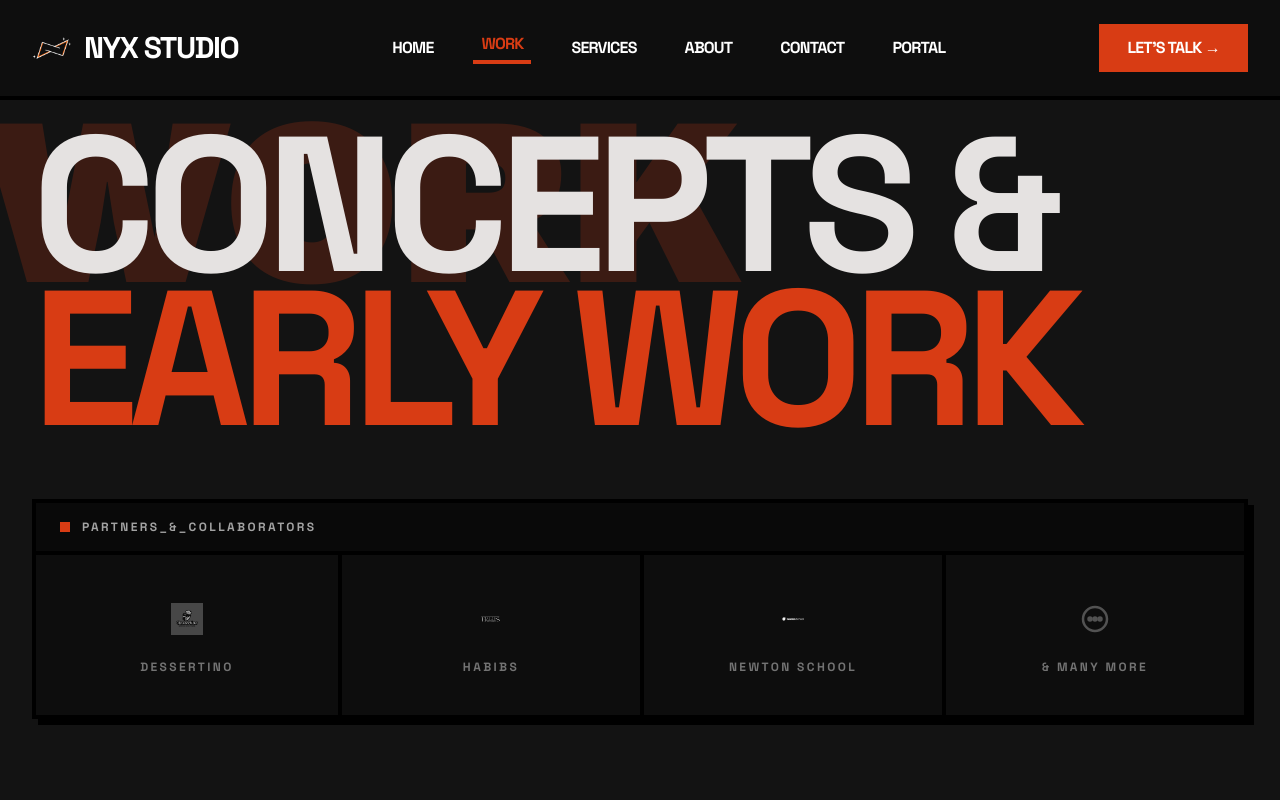
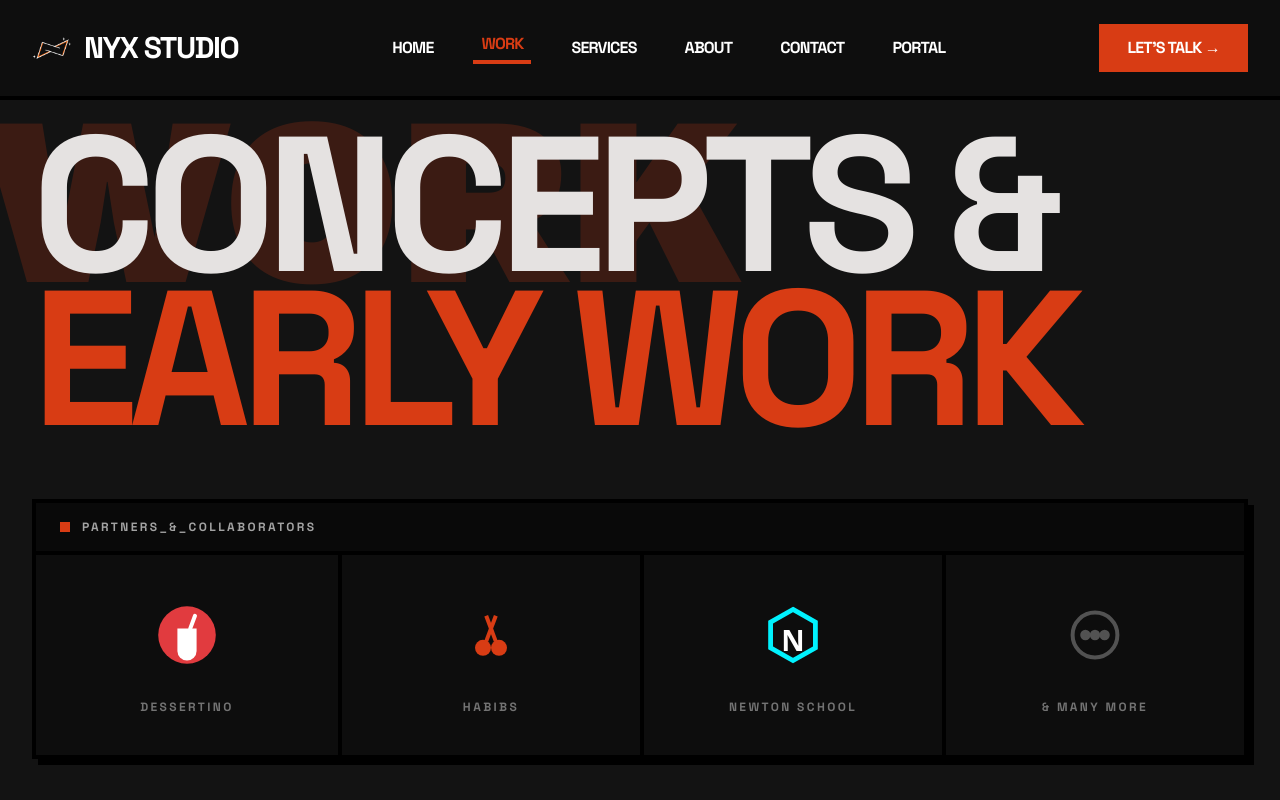
Before and after one commit to atharvgit2005/NYX, a Next.js app: page /work in a window 1280 px wide. Shown: the top 800 px of the page. Built offline with nearby package versions, Linux system fonts and the light colour scheme; a web font is replaced by a local one.

Commit message:
design(work): scale up brand logos to fill layout cards nicely and apply full brand color accents to vector icons

```diff
--- a/src/app/work/page.tsx
+++ b/src/app/work/page.tsx
@@ -1,6 +1,5 @@
 import type { Metadata } from "next";
 import Link from "next/link";
-import Image from "next/image";
 import { WorkAnimations } from "../components/WorkAnimations";
 import { WorkGrid } from "../components/WorkGrid";
 import "../page.css";
@@ -149,17 +148,13 @@ export default function AdWorkPage() {
                             {/* Cards grid */}
                             <div className="grid grid-cols-2 md:grid-cols-4 divide-y-4 md:divide-y-0 md:divide-x-4 divide-black">
                                 {/* Dessertino */}
-                                <div className="p-8 flex flex-col items-center justify-center text-center bg-transparent group min-h-[160px] hover:bg-[#121212] transition-colors duration-300">
-                                    <div className="mb-4 h-12 w-full flex items-center justify-center relative">
-                                        <div className="relative h-8 w-28" style={{ mixBlendMode: 'screen' }}>
-                                            <Image
-                                                src="/logo/Dessertino-Logo.png"
-                                                alt="Dessertino"
-                                                fill
-                                                className="object-contain filter invert grayscale brightness-[1.5]"
-                                                unoptimized
-                                            />
-                                        </div>
+                                <div className="p-8 flex flex-col items-center justify-center text-center bg-transparent group min-h-[200px] hover:bg-[#121212] transition-colors duration-300">
+                                    <div className="mb-6 h-20 w-full flex items-center justify-center relative">
+                                        <svg viewBox="0 0 40 40" className="h-16 w-16 text-[#e13b3f] fill-current" xmlns="http://www.w3.org/2000/svg">
+                                            <circle cx="20" cy="20" r="18" />
+                                            <path d="M14 16 h12 v14 a6 6 0 0 1 -12 0 z" fill="white" />
+                                            <path d="M22 16 l3 -8" stroke="white" strokeWidth="2.5" strokeLinecap="round" />
+                                        </svg>
                                     </div>
                                     <span className="font-headline text-[10px] sm:text-xs font-black uppercase tracking-[0.2em] text-neutral-500 group-hover:text-white transition-colors duration-300">
                                         DESSERTINO
@@ -167,17 +162,14 @@ export default function AdWorkPage() {
                                 </div>
 
                                 {/* Habibs */}
-                                <div className="p-8 flex flex-col items-center justify-center text-center bg-transparent group min-h-[160px] hover:bg-[#121212] transition-colors duration-300">
-                                    <div className="mb-4 h-12 w-full flex items-center justify-center relative">
-                                        <div className="relative h-6 w-24" style={{ mixBlendMode: 'screen' }}>
-                                            <Image
-                                                src="/logo/Habibs.png"
-                                                alt="Habibs"
-                                                fill
-                                                className="object-contain filter invert grayscale brightness-[1.5]"
-                                                unoptimized
-                                            />
-                                        </div>
+                                <div className="p-8 flex flex-col items-center justify-center text-center bg-transparent group min-h-[200px] hover:bg-[#121212] transition-colors duration-300">
+                                    <div className="mb-6 h-20 w-full flex items-center justify-center relative">
+                                        <svg viewBox="0 0 40 40" className="h-16 w-16 text-[#D83C14] fill-current" xmlns="http://www.w3.org/2000/svg">
+                                            <circle cx="15" cy="28" r="5" />
+                                            <circle cx="25" cy="28" r="5" />
+                                            <line x1="17" y1="24" x2="23" y2="8" stroke="currentColor" strokeWidth="2.5" />
+                                            <line x1="23" y1="24" x2="17" y2="8" stroke="currentColor" strokeWidth="2.5" />
+                                        </svg>
                                     </div>
                                     <span className="font-headline text-[10px] sm:text-xs font-black uppercase tracking-[0.2em] text-neutral-500 group-hover:text-white transition-colors duration-300">
                                         HABIBS
@@ -185,17 +177,12 @@ export default function AdWorkPage() {
                                 </div>
 
                                 {/* Newton School */}
-                                <div className="p-8 flex flex-col items-center justify-center text-center bg-transparent group min-h-[160px] hover:bg-[#121212] transition-colors duration-300">
-                                    <div className="mb-4 h-12 w-full flex items-center justify-center relative">
-                                        <div className="relative h-6 w-28" style={{ mixBlendMode: 'screen' }}>
-                                            <Image
-                                                src="/logo/Newton-School.png"
-                                                alt="Newton School"
-                                                fill
-                                                className="object-contain filter grayscale brightness-[1.5]"
-                                                unoptimized
-                                            />
-                                        </div>
+                                <div className="p-8 flex flex-col items-center justify-center text-center bg-transparent group min-h-[200px] hover:bg-[#121212] transition-colors duration-300">
+                                    <div className="mb-6 h-20 w-full flex items-center justify-center relative">
+                                        <svg viewBox="0 0 40 40" className="h-16 w-16 text-[#00F2FE]" xmlns="http://www.w3.org/2000/svg">
+                                            <polygon points="20,4 34,12 34,28 20,36 6,28 6,12" fill="none" stroke="currentColor" strokeWidth="3" />
+                                            <text x="20" y="25" fill="white" dominantBaseline="middle" textAnchor="middle" className="font-sans font-black text-lg">N</text>
+                                        </svg>
                                     </div>
                                     <span className="font-headline text-[10px] sm:text-xs font-black uppercase tracking-[0.2em] text-neutral-500 group-hover:text-white transition-colors duration-300">
                                         NEWTON SCHOOL
@@ -203,13 +190,13 @@ export default function AdWorkPage() {
                                 </div>
 
                                 {/* & Many More */}
-                                <div className="p-8 flex flex-col items-center justify-center text-center bg-transparent group min-h-[160px] hover:bg-[#121212] transition-colors duration-300">
-                                    <div className="mb-4 h-12 flex items-center justify-center text-neutral-600 group-hover:text-white transition-colors">
-                                        <svg viewBox="0 0 40 40" className="h-10 w-10 fill-none stroke-current" strokeWidth="2.5" xmlns="http://www.w3.org/2000/svg">
-                                            <circle cx="20" cy="20" r="12" />
-                                            <circle cx="15" cy="20" r="1.5" fill="currentColor" />
-                                            <circle cx="20" cy="20" r="1.5" fill="currentColor" />
-                                            <circle cx="25" cy="20" r="1.5" fill="currentColor" />
+                                <div className="p-8 flex flex-col items-center justify-center text-center bg-transparent group min-h-[200px] hover:bg-[#121212] transition-colors duration-300">
+                                    <div className="mb-6 h-20 w-full flex items-center justify-center relative">
+                                        <svg viewBox="0 0 40 40" className="h-16 w-16 text-neutral-600 group-hover:text-white transition-colors duration-300" fill="none" stroke="currentColor" strokeWidth="2.5" xmlns="http://www.w3.org/2000/svg">
+                                            <circle cx="20" cy="20" r="14" />
+                                            <circle cx="14" cy="20" r="2" fill="currentColor" />
+                                            <circle cx="20" cy="20" r="2" fill="currentColor" />
+                                            <circle cx="26" cy="20" r="2" fill="currentColor" />
                                         </svg>
                                     </div>
                                     <span className="font-headline text-[10px] sm:text-xs font-black uppercase tracking-[0.2em] text-neutral-500 group-hover:text-white transition-colors duration-300">
```
Also changed, not shown: 1 other file (tests, documents, lock files or other folders).
